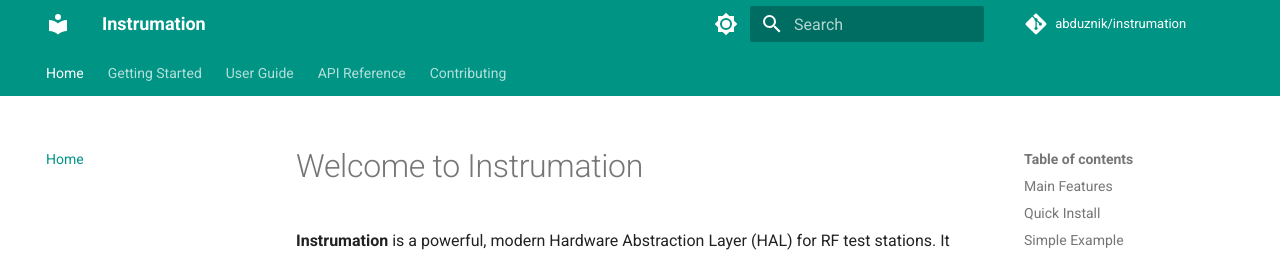
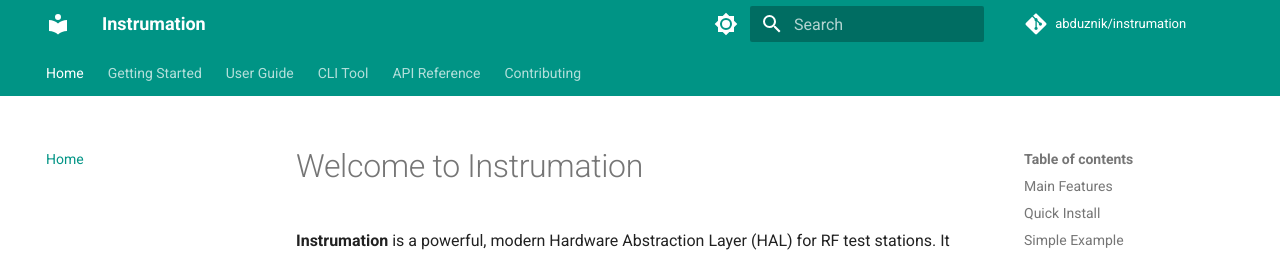
Before and after one commit to abduznik/instrumation, an MkDocs documentation site: the page built from docs/index.md, in a window 1280 px wide and 1320 px high. Shown: the top 256 px of the window. Built offline with MkDocs 1.6.1 and Material for MkDocs 9.7.7, drawn with Linux system fonts in a browser that asks for light colours; comment, search, counter and statistics services are not loaded.

Commit message:
docs: promote CLI Tool to top-level navigation for better visibility

```diff
--- a/mkdocs.yml
+++ b/mkdocs.yml
@@ -46,7 +46,7 @@ nav:
       - Simulation (Digital Twins): simulation.md
       - Asynchronous Measurements: async.md
       - Golden Master (Record/Replay): golden_master.md
-      - Command Line Interface: cli.md
+  - CLI Tool: cli.md
   - API Reference: api.md
   - Contributing: contributing.md
 
```
